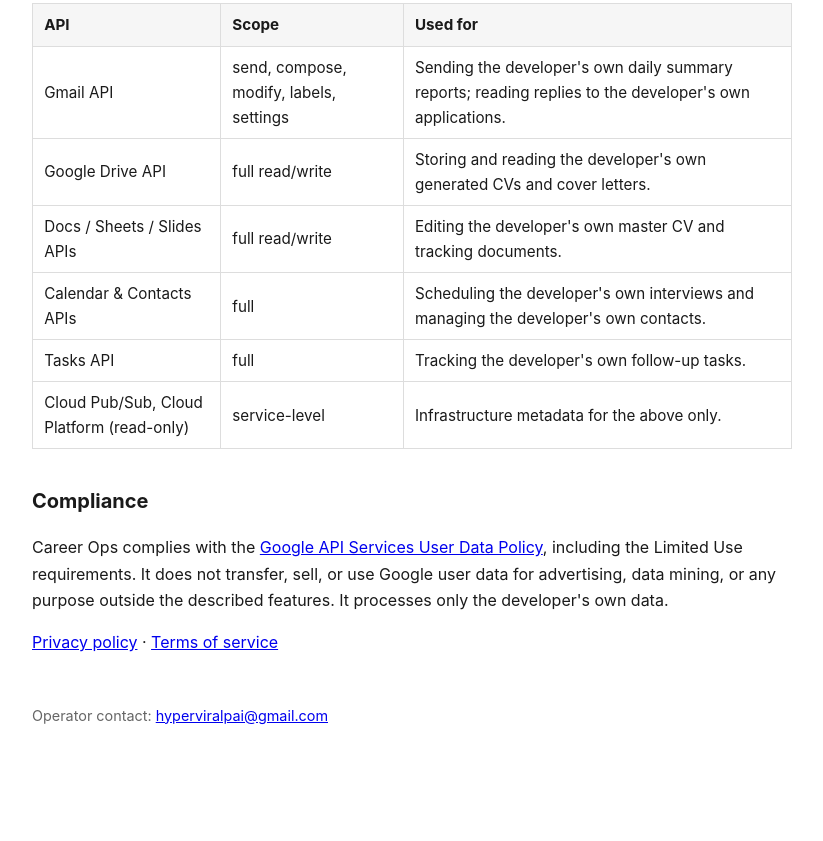
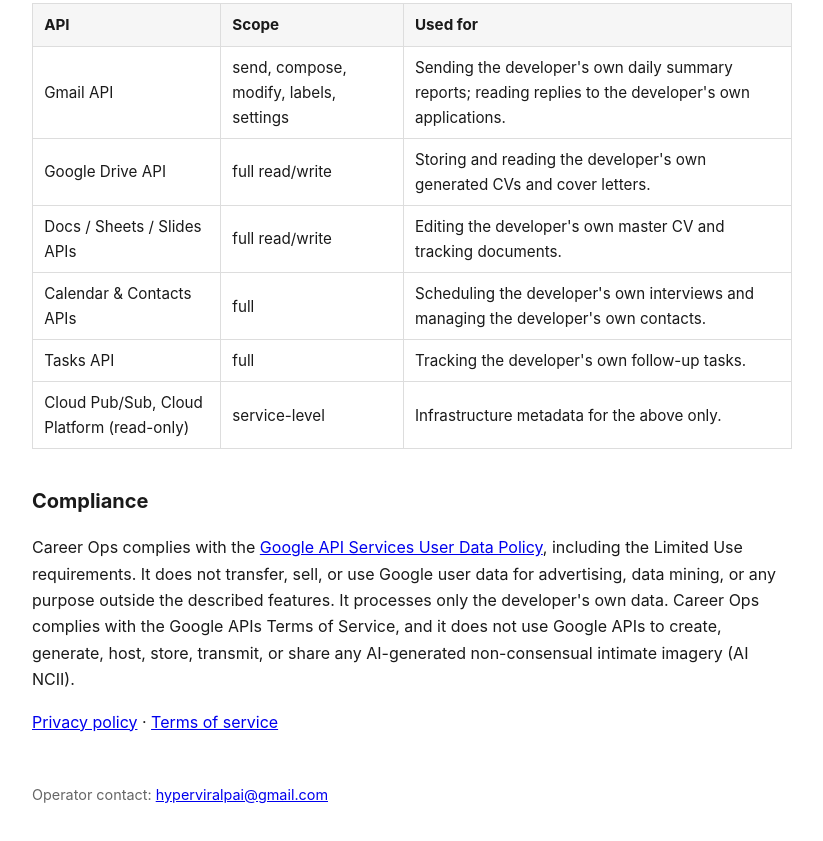
Before and after one commit to macblackstuff/career-ops-app, a plain HTML site: page index.html in a window 1280 px wide. Shown: the part 727-1568 px from the top of the page, without its empty margins (228-1051 px from the left). Before the commit the page ends 1503 px from the top, so only its background shows below. Drawn offline with Linux system fonts and the light colour scheme.

Commit message:
Explicit Google APIs ToS / AI NCII compliance statement

```diff
--- a/index.html
+++ b/index.html
@@ -42,7 +42,7 @@
 </table>
 
 <h2>Compliance</h2>
-<p>Career Ops complies with the <a href="https://developers.google.com/terms">Google API Services User Data Policy</a>, including the Limited Use requirements. It does not transfer, sell, or use Google user data for advertising, data mining, or any purpose outside the described features. It processes only the developer's own data.</p>
+<p>Career Ops complies with the <a href="https://developers.google.com/terms">Google API Services User Data Policy</a>, including the Limited Use requirements. It does not transfer, sell, or use Google user data for advertising, data mining, or any purpose outside the described features. It processes only the developer's own data. Career Ops complies with the Google APIs Terms of Service, and it does not use Google APIs to create, generate, host, store, transmit, or share any AI-generated non-consensual intimate imagery (AI NCII).</p>
 
 <p><a href="/privacy.html">Privacy policy</a> · <a href="/terms.html">Terms of service</a></p>
 <footer>Operator contact: <a href="mailto:hyperviralpai@gmail.com">hyperviralpai@gmail.com</a></footer>
```
